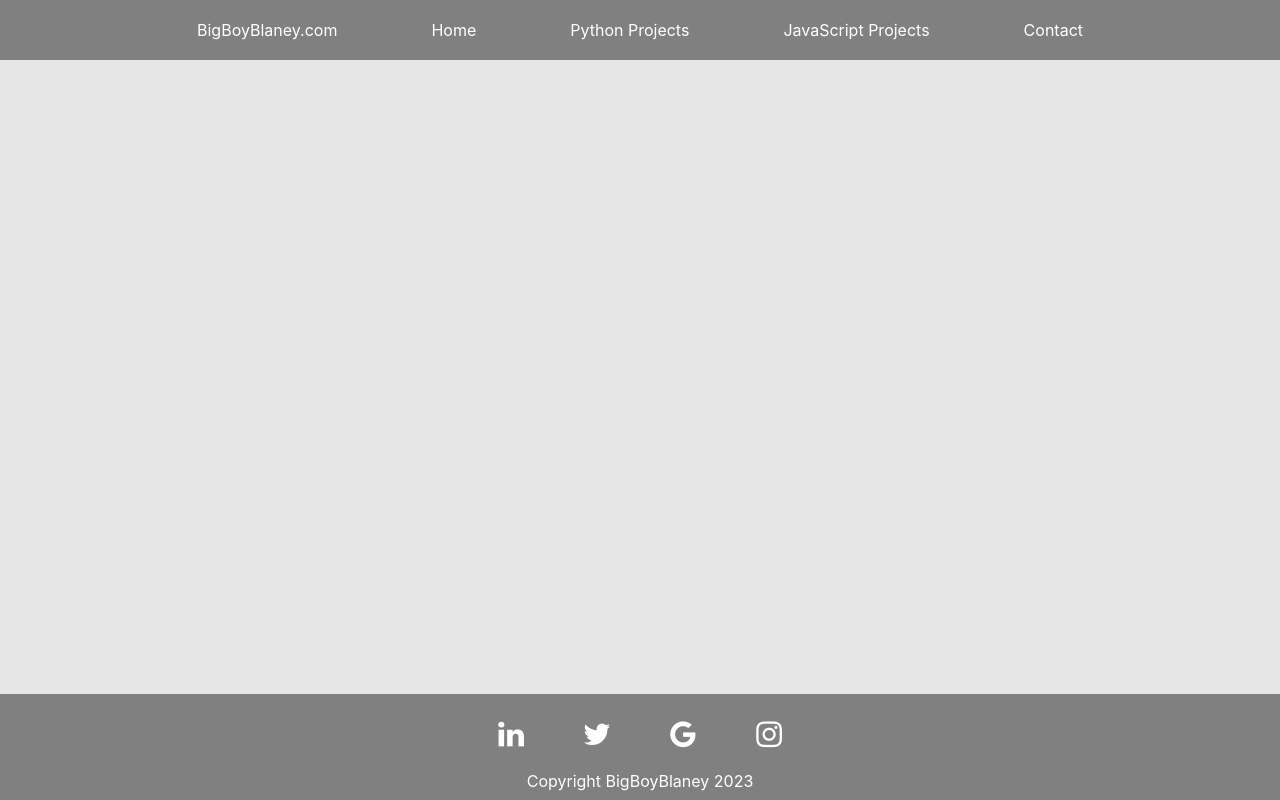
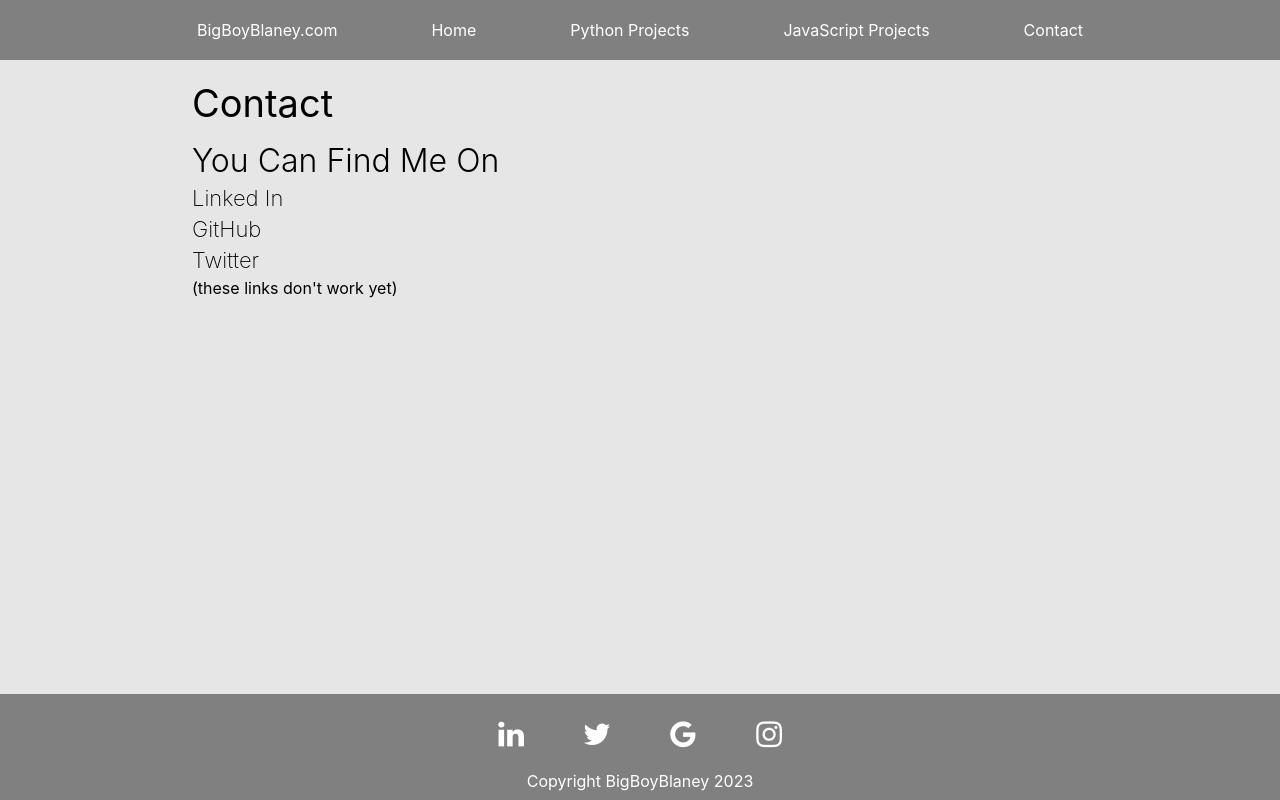
Before and after one commit to JBlaney93/jblaney-portfolio, a React (Create React App) app: page /contact in a window 1280 px wide. Built offline with nearby package versions, Linux system fonts and the light colour scheme.

Commit message:
nav links fixed

```diff
--- a/src/components/Contact.js
+++ b/src/components/Contact.js
@@ -28,8 +28,17 @@ const Contact = () => {
     return (
         <div>
             <Header>Contact</Header>
-            <SubHeader>Welcome to the contact page</SubHeader>
-            <TertiaryHeader>linked in? github? twitter? email?</TertiaryHeader>
+            <SubHeader>You Can Find Me On</SubHeader>
+            <TertiaryHeader>
+                Linked In
+            </TertiaryHeader>
+            <TertiaryHeader>
+                GitHub
+            </TertiaryHeader>
+            <TertiaryHeader>
+                Twitter
+            </TertiaryHeader>
+            <p>(these links don't work yet)</p>
         </div>
     )
 }
--- a/src/components/Footer.js
+++ b/src/components/Footer.js
@@ -14,7 +14,7 @@ const Footer = () => {
                 <nav className="footer">
                     <ul className="footer__ul">
                         <li>
-                            <a href="#" class="fa fa-linkedin"></a>
+                            <a href="https://www.linkedin.com/in/james-blaney-657076261/" class="fa fa-linkedin"></a>
                         </li>
                         <li>
                             <a href="#" class="fa fa-twitter"></a>
--- a/src/components/NavBar.js
+++ b/src/components/NavBar.js
@@ -10,16 +10,16 @@ const NavBar = () => {
                         <p className="nav-bar__links">BigBoyBlaney.com</p>
                     </li>
                     <li>
-                        <Link to="/jblaney-portfolio/home" className="nav-bar__links">Home</Link>
+                        <Link to="/" className="nav-bar__links">Home</Link>
                     </li>
                     <li>
-                        <Link to="/jblaney-portfolio/python-projects" className="nav-bar__links">Python Projects</Link>
+                        <Link to="/python-projects" className="nav-bar__links">Python Projects</Link>
                     </li>
                     <li>
-                        <Link to="/jblaney-portfolio/javascript-projects" className="nav-bar__links">JavaScript Projects</Link>
+                        <Link to="/javascript-projects" className="nav-bar__links">JavaScript Projects</Link>
                     </li>
                     <li>
-                        <Link to="/jblaney-portfolio/contact" className="nav-bar__links">Contact</Link>
+                        <Link to="/contact" className="nav-bar__links">Contact</Link>
                     </li>
                 </ul>
             </div>
--- a/src/containers/MainContainer.js
+++ b/src/containers/MainContainer.js
@@ -16,10 +16,11 @@ const MainContainer = () => {
                     <NavBar />
                     <div className="container">
                         <Routes>
-                            <Route path="/jblaney-portfolio/home" element={ <Home /> }/>
-                            <Route path="/jblaney-portfolio/contact" element={ <Contact /> }/>
-                            <Route path="/jblaney-portfolio/python-projects" element={ <PythonProjects /> }/>
-                            <Route path="/jblaney-portfolio/javascript-projects" element={ <JavascriptProjects/> }/>
+                            <Route path="/" element={ <Home /> }/>
+                            <Route path="/jblaney-portfolio" element={ <Home /> }/>
+                            <Route path="/contact" element={ <Contact /> }/>
+                            <Route path="/python-projects" element={ <PythonProjects /> }/>
+                            <Route path="/javascript-projects" element={ <JavascriptProjects/> }/>
                         </Routes>
                     </div>
                 </main>
```
